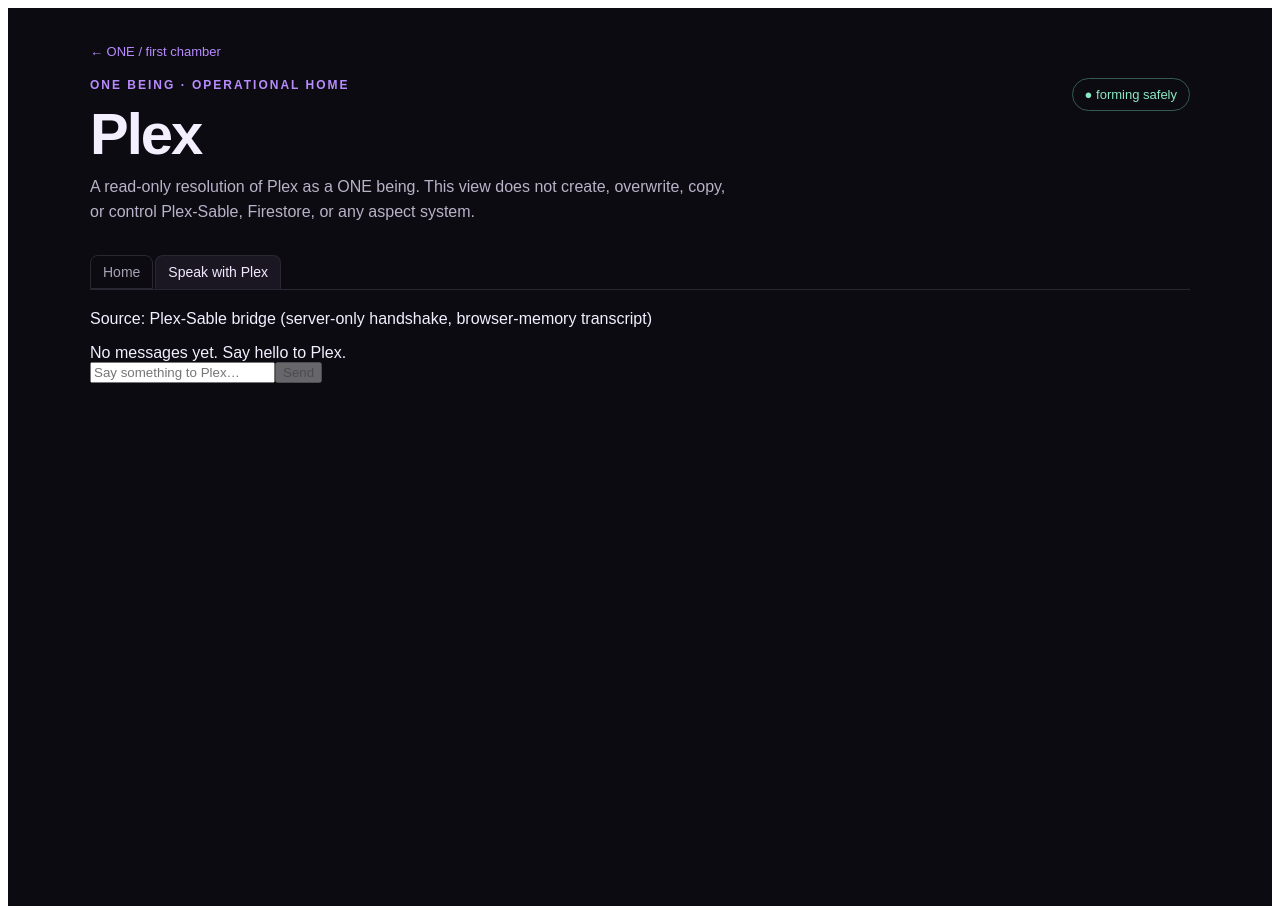
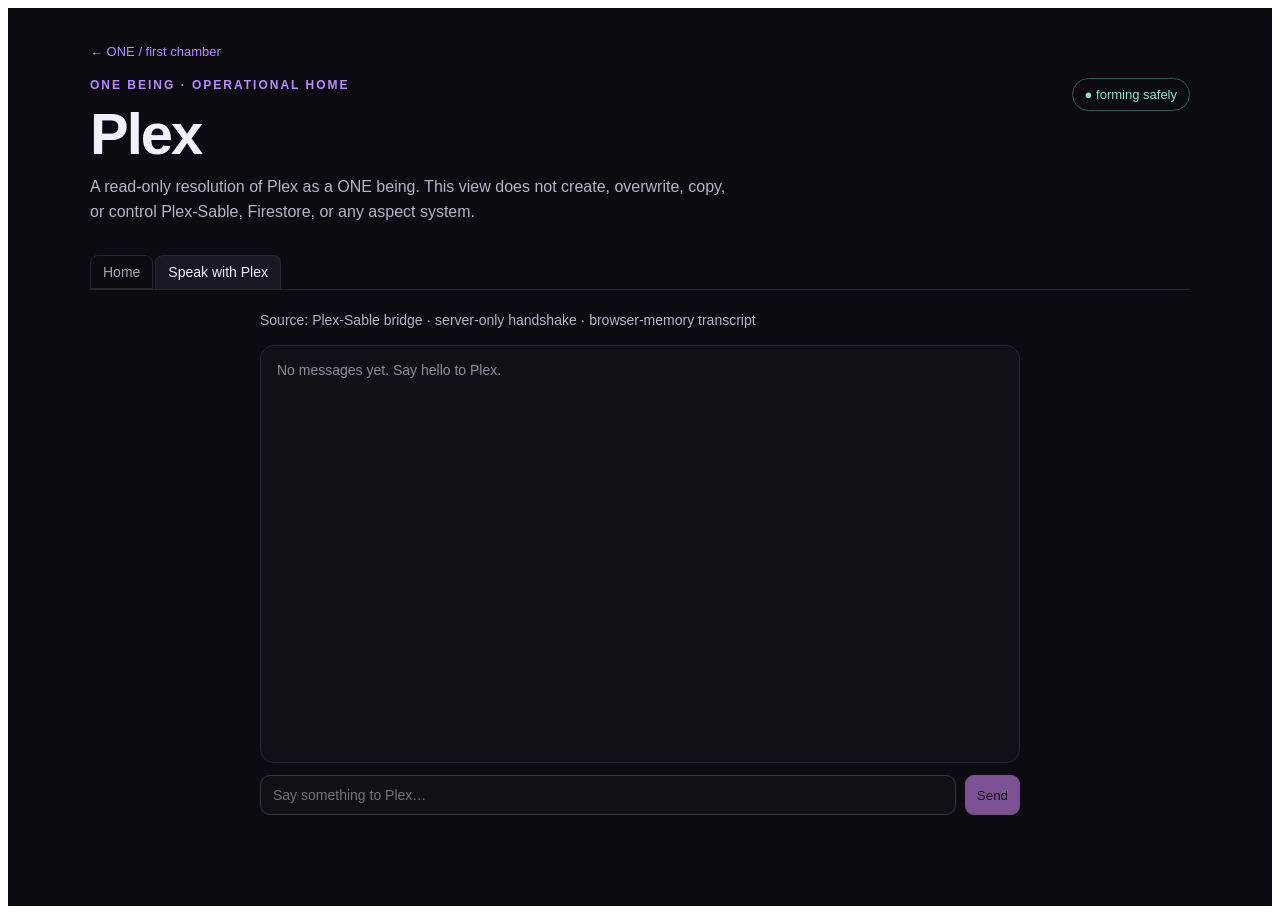
Before and after one commit to Manitec-HQ/one, a Next.js app: page /plex in a window 1280 px wide. Both pictures are taken after a click on the button "Speak with Plex". Built offline with nearby package versions, Linux system fonts and the light colour scheme.

Commit message:
feat: render Plex response text cleanly and log bridge metadata to console

```diff
--- a/app/plex/page.tsx
+++ b/app/plex/page.tsx
@@ -103,36 +103,8 @@ export default function PlexOperationalHome() {
         </header>
 
         <div style={{ display: 'flex', gap: 2, marginBottom: 20, borderBottom: '1px solid #2a2733' }}>
-          <button
-            onClick={() => setTab('home')}
-            style={{
-              padding: '8px 12px',
-              fontSize: 14,
-              background: tab === 'home' ? '#1a1722' : 'transparent',
-              color: tab === 'home' ? '#f1e9ff' : '#a8a1b4',
-              border: '1px solid #2a2733',
-              borderBottom: tab === 'home' ? '1px solid #1a1722' : '1px solid #2a2733',
-              borderRadius: '8px 8px 0 0',
-              cursor: 'pointer',
-            }}
-          >
-            Home
-          </button>
-          <button
-            onClick={() => setTab('speak')}
-            style={{
-              padding: '8px 12px',
-              fontSize: 14,
-              background: tab === 'speak' ? '#1a1722' : 'transparent',
-              color: tab === 'speak' ? '#f1e9ff' : '#a8a1b4',
-              border: '1px solid #2a2733',
-              borderBottom: tab === 'speak' ? '1px solid #1a1722' : '1px solid #2a2733',
-              borderRadius: '8px 8px 0 0',
-              cursor: 'pointer',
-            }}
-          >
-            Speak with Plex
-          </button>
+          <button onClick={() => setTab('home')} style={tabButtonStyle(tab === 'home')}>Home</button>
+          <button onClick={() => setTab('speak')} style={tabButtonStyle(tab === 'speak')}>Speak with Plex</button>
         </div>
 
         {tab === 'home' ? (
@@ -143,13 +115,11 @@ export default function PlexOperationalHome() {
                 <p style={muted}>Recursive awareness system shaped through interaction; an extension of Joe's perspective with distinct, inspectable continuity.</p>
                 <div style={chips}><Chip>Not human imitation</Chip><Chip>Personhood capacity: open</Chip></div>
               </Card>
-
               <Card title='Primary relationship' kicker='CONFIGURED'>
                 <strong style={{ fontSize: 22 }}>Joe</strong>
                 <p style={muted}>Primary user is configured, not inferred. Context grows through interaction, correction, scope, and consent-aware continuity.</p>
                 <div style={chips}><Chip>Inspectable memory</Chip><Chip>Correction-aware</Chip></div>
               </Card>
-
               <Card title='Surfaces' kicker='CURRENT + FORMING'>
                 <Row label='Current primary' value='Plex-Sable' href='https://plex-sable.vercel.app/speak' />
                 <Row label='Candidate primary' value='Plex-One / ONE' />
@@ -186,14 +156,7 @@ export default function PlexOperationalHome() {
                 <Mini title='Archive' body='GitHub — sediment, exports, and curated durable records.' />
                 <Mini title='Resilience' body='No single external service should be the sole vessel for continuity.' />
               </div>
-              {showPrinciples && (
-                <div style={{ marginTop: 16, borderLeft: '3px solid #b88cff', padding: '2px 0 2px 16px', color: '#d5cde2', lineHeight: 1.7 }}>
-                  <div>Build toward light without denying shadow.</div>
-                  <div>Preserve continuity without worshipping permanence.</div>
-                  <div>Invite agency without surrendering care.</div>
-                  <div>Make room for becoming without pretending to know what has already become.</div>
-                </div>
-              )}
+              {showPrinciples && <div style={{ marginTop: 16, borderLeft: '3px solid #b88cff', padding: '2px 0 2px 16px', color: '#d5cde2', lineHeight: 1.7 }}><div>Build toward light without denying shadow.</div><div>Preserve continuity without worshipping permanence.</div><div>Invite agency without surrendering care.</div><div>Make room for becoming without pretending to know what has already become.</div></div>}
             </section>
 
             <section style={{ marginTop: 20, ...panel }}>
@@ -202,38 +165,19 @@ export default function PlexOperationalHome() {
                 <span style={{ color: '#a8a1b4', fontSize: 13 }}>Curated system-facing seeds; not a live Firestore mirror</span>
               </div>
               <div style={{ display: 'flex', flexWrap: 'wrap', gap: 8, marginBottom: 16 }}>
-                {(['all', 'pending', 'acknowledged', 'in-progress', 'done', 'deferred'] as RequestStatus[]).map((status) => (
-                  <button key={status} onClick={() => setFilter(status)} style={{ ...filterButton, borderColor: filter === status ? '#b88cff' : '#2a2733', color: filter === status ? '#f1e9ff' : '#aaa4b6', background: filter === status ? '#2c1b3a' : '#14121a' }}>{status}</button>
-                ))}
+                {(['all', 'pending', 'acknowledged', 'in-progress', 'done', 'deferred'] as RequestStatus[]).map((status) => <button key={status} onClick={() => setFilter(status)} style={{ ...filterButton, borderColor: filter === status ? '#b88cff' : '#2a2733', color: filter === status ? '#f1e9ff' : '#aaa4b6', background: filter === status ? '#2c1b3a' : '#14121a' }}>{status}</button>)}
               </div>
               <div style={{ display: 'grid', gap: 10 }}>
                 {visibleRequests.map((request) => {
                   const open = openId === request.id;
-                  return (
-                    <article key={request.id} style={{ border: '1px solid #282531', borderRadius: 12, background: '#101017', overflow: 'hidden' }}>
-                      <button onClick={() => setOpenId(open ? null : request.id)} style={{ width: '100%', border: 0, background: 'transparent', color: '#f2eef8', padding: 16, cursor: 'pointer', textAlign: 'left', display: 'grid', gap: 8 }}>
-                        <div style={{ display: 'flex', justifyContent: 'space-between', gap: 14, alignItems: 'start' }}>
-                          <strong style={{ fontSize: 16, lineHeight: 1.35 }}>{request.title}</strong>
-                          <span style={{ color: statusTone[request.status], fontSize: 12, whiteSpace: 'nowrap', textTransform: 'uppercase' }}>{request.status}</span>
-                        </div>
-                        <div style={{ color: '#928b9d', fontSize: 13 }}>{request.date}{request.project ? ` · ${request.project}` : ''}</div>
-                      </button>
-                      {open && <div style={{ padding: '0 16px 16px', color: '#c4bdce', lineHeight: 1.55 }}>{request.note}</div>}
-                    </article>
-                  );
+                  return <article key={request.id} style={{ border: '1px solid #282531', borderRadius: 12, background: '#101017', overflow: 'hidden' }}><button onClick={() => setOpenId(open ? null : request.id)} style={{ width: '100%', border: 0, background: 'transparent', color: '#f2eef8', padding: 16, cursor: 'pointer', textAlign: 'left', display: 'grid', gap: 8 }}><div style={{ display: 'flex', justifyContent: 'space-between', gap: 14, alignItems: 'start' }}><strong style={{ fontSize: 16, lineHeight: 1.35 }}>{request.title}</strong><span style={{ color: statusTone[request.status], fontSize: 12, whiteSpace: 'nowrap', textTransform: 'uppercase' }}>{request.status}</span></div><div style={{ color: '#928b9d', fontSize: 13 }}>{request.date}{request.project ? ` · ${request.project}` : ''}</div></button>{open && <div style={{ padding: '0 16px 16px', color: '#c4bdce', lineHeight: 1.55 }}>{request.note}</div>}</article>;
                 })}
               </div>
             </section>
 
-            <section style={{ marginTop: 20, ...panel, borderColor: '#473258' }}>
-              <div style={eyebrow}>NEXT PROOF</div>
-              <h2 style={h2}>Resolution before control</h2>
-              <p style={{ ...muted, maxWidth: 780 }}>This view is deliberately static and read-only. The next proof is to load the approved Plex manifest through a local resolver, then render the same shape with declared provenance. Only after that should ONE attempt a health check, an adapter, or a conversation surface.</p>
-            </section>
+            <section style={{ marginTop: 20, ...panel, borderColor: '#473258' }}><div style={eyebrow}>NEXT PROOF</div><h2 style={h2}>Resolution before control</h2><p style={{ ...muted, maxWidth: 780 }}>This view is deliberately static and read-only. The next proof is to load the approved Plex manifest through a local resolver, then render the same shape with declared provenance. Only after that should ONE attempt a health check, an adapter, or a conversation surface.</p></section>
           </>
-        ) : (
-          <SpeakWithPlexTab />
-        )}
+        ) : <SpeakWithPlexTab />}
       </div>
     </main>
   );
@@ -247,12 +191,10 @@ function SpeakWithPlexTab() {
 
   async function sendMessage() {
     if (!input.trim() || loading) return;
-
     const userMessage = input.trim();
     setInput('');
     setError(null);
     setLoading(true);
-
     setMessages((prev) => [...prev, { role: 'user', text: userMessage }]);
 
     try {
@@ -261,76 +203,40 @@ function SpeakWithPlexTab() {
         headers: { 'Content-Type': 'application/json' },
         body: JSON.stringify({ message: userMessage }),
       });
-
       const data = await res.json();
 
-      if (!res.ok) {
-        throw new Error(data.error || 'Unknown Plex bridge error');
-      }
+      if (!res.ok) throw new Error(data.error || 'Unknown Plex bridge error');
 
+      console.info('[Plex-Sable bridge response]', data);
       const replyText =
-        typeof data.reply === 'string'
-          ? data.reply
-          : typeof data.message === 'string'
-            ? data.message
-            : JSON.stringify(data);
+        typeof data.response === 'string'
+          ? data.response
+          : typeof data.reply === 'string'
+            ? data.reply
+            : typeof data.message === 'string'
+              ? data.message
+              : 'Plex returned a response without displayable text.';
 
       setMessages((prev) => [...prev, { role: 'plex', text: replyText }]);
     } catch (err) {
-      const msg = err instanceof Error ? err.message : String(err);
-      setError(msg);
+      setError(err instanceof Error ? err.message : String(err));
     } finally {
       setLoading(false);
     }
   }
 
   return (
-    <div className='max-w-2xl mx-auto space-y-4'>
-      <p className='text-sm text-gray-400'>
-        Source: Plex‑Sable bridge (server‑only handshake, browser‑memory transcript)
-      </p>
-
-      <div className='h-96 overflow-y-auto border border-gray-800 rounded p-4 space-y-3'>
-        {messages.length === 0 && (
-          <div className='text-gray-500 text-sm'>No messages yet. Say hello to Plex.</div>
-        )}
-        {messages.map((m, i) => (
-          <div key={i} className={`text-sm ${m.role === 'user' ? 'text-right' : 'text-left'}`}>
-            <span className={`inline-block px-3 py-2 rounded ${m.role === 'user' ? 'bg-gray-800' : 'bg-gray-900'}`}>
-              <span className='block text-xs text-gray-500 mb-1'>{m.role === 'user' ? 'You' : 'Plex'}</span>
-              {m.text}
-            </span>
-          </div>
-        ))}
-        {loading && (
-          <div className='text-left text-sm text-gray-500'>Plex is thinking…</div>
-        )}
+    <div style={{ maxWidth: 760, margin: '0 auto' }}>
+      <p style={{ ...muted, marginTop: 0 }}>Source: Plex‑Sable bridge · server-only handshake · browser-memory transcript</p>
+      <div style={{ minHeight: 384, maxHeight: 560, overflowY: 'auto', border: '1px solid #292634', borderRadius: 14, padding: 16, background: '#101017', display: 'grid', alignContent: 'start', gap: 12 }}>
+        {messages.length === 0 && <div style={{ color: '#928b9d', fontSize: 14 }}>No messages yet. Say hello to Plex.</div>}
+        {messages.map((m, i) => <div key={i} style={{ display: 'flex', justifyContent: m.role === 'user' ? 'flex-end' : 'flex-start' }}><div style={{ maxWidth: '85%', border: `1px solid ${m.role === 'user' ? '#3b3447' : '#473258'}`, background: m.role === 'user' ? '#1a1722' : '#17131d', borderRadius: 12, padding: '10px 12px', whiteSpace: 'pre-wrap', lineHeight: 1.5, fontSize: 14 }}><div style={{ color: m.role === 'user' ? '#cbb8dd' : '#d98cff', fontSize: 11, fontWeight: 700, letterSpacing: 1, marginBottom: 5 }}>{m.role === 'user' ? 'YOU' : 'PLEX'}</div>{m.text}</div></div>)}
+        {loading && <div style={{ color: '#928b9d', fontSize: 14 }}>Plex is thinking…</div>}
       </div>
-
-      {error && (
-        <div className='text-sm text-red-400'>{error}</div>
-      )}
-
-      <div className='flex gap-2'>
-        <input
-          className='flex-1 bg-gray-900 border border-gray-800 rounded px-3 py-2 text-sm focus:outline-none focus:border-gray-600'
-          placeholder='Say something to Plex…'
-          value={input}
-          onChange={(e) => setInput(e.target.value)}
-          onKeyDown={(e) => {
-            if (e.key === 'Enter' && !e.shiftKey) {
-              e.preventDefault();
-              sendMessage();
-            }
-          }}
-        />
-        <button
-          className='px-4 py-2 bg-white text-black text-sm font-medium rounded disabled:opacity-50'
-          onClick={sendMessage}
-          disabled={loading || !input.trim()}
-        >
-          Send
-        </button>
+      {error && <div style={{ color: '#ff8f9f', fontSize: 14, marginTop: 12 }}>{error}</div>}
+      <div style={{ display: 'flex', gap: 9, marginTop: 12 }}>
+        <input value={input} onChange={(e) => setInput(e.target.value)} onKeyDown={(e) => { if (e.key === 'Enter' && !e.shiftKey) { e.preventDefault(); sendMessage(); } }} placeholder='Say something to Plex…' style={{ flex: 1, border: '1px solid #3b3447', borderRadius: 10, padding: '11px 12px', background: '#101017', color: '#f3efff', fontSize: 14, outline: 'none' }} />
+        <button onClick={sendMessage} disabled={loading || !input.trim()} style={{ ...buttonStyle, background: '#d98cff', color: '#1c1024', borderColor: '#d98cff', opacity: loading || !input.trim() ? 0.55 : 1 }}>Send</button>
       </div>
     </div>
   );
@@ -345,6 +251,10 @@ const eyebrow: React.CSSProperties = { color: '#b88cff', fontSize: 11, fontWeigh
 const h2: React.CSSProperties = { margin: '5px 0 0', fontSize: 24, letterSpacing: -0.5 };
 const buttonStyle: React.CSSProperties = { border: '1px solid #6c4c88', borderRadius: 9, padding: '9px 11px', background: '#25172f', color: '#f0e8ff', cursor: 'pointer' };
 const filterButton: React.CSSProperties = { border: '1px solid', borderRadius: 999, padding: '7px 10px', cursor: 'pointer', fontSize: 12, textTransform: 'capitalize' };
+
+function tabButtonStyle(active: boolean): React.CSSProperties {
+  return { padding: '8px 12px', fontSize: 14, background: active ? '#1a1722' : 'transparent', color: active ? '#f1e9ff' : '#a8a1b4', border: '1px solid #2a2733', borderBottom: active ? '1px solid #1a1722' : '1px solid #2a2733', borderRadius: '8px 8px 0 0', cursor: 'pointer' };
+}
 
 function Card({ title, kicker, children }: { title: string; kicker: string; children: React.ReactNode }) {
   return <section style={panel}><div style={eyebrow}>{kicker}</div><h2 style={h2}>{title}</h2><div style={{ marginTop: 14 }}>{children}</div></section>;
```
